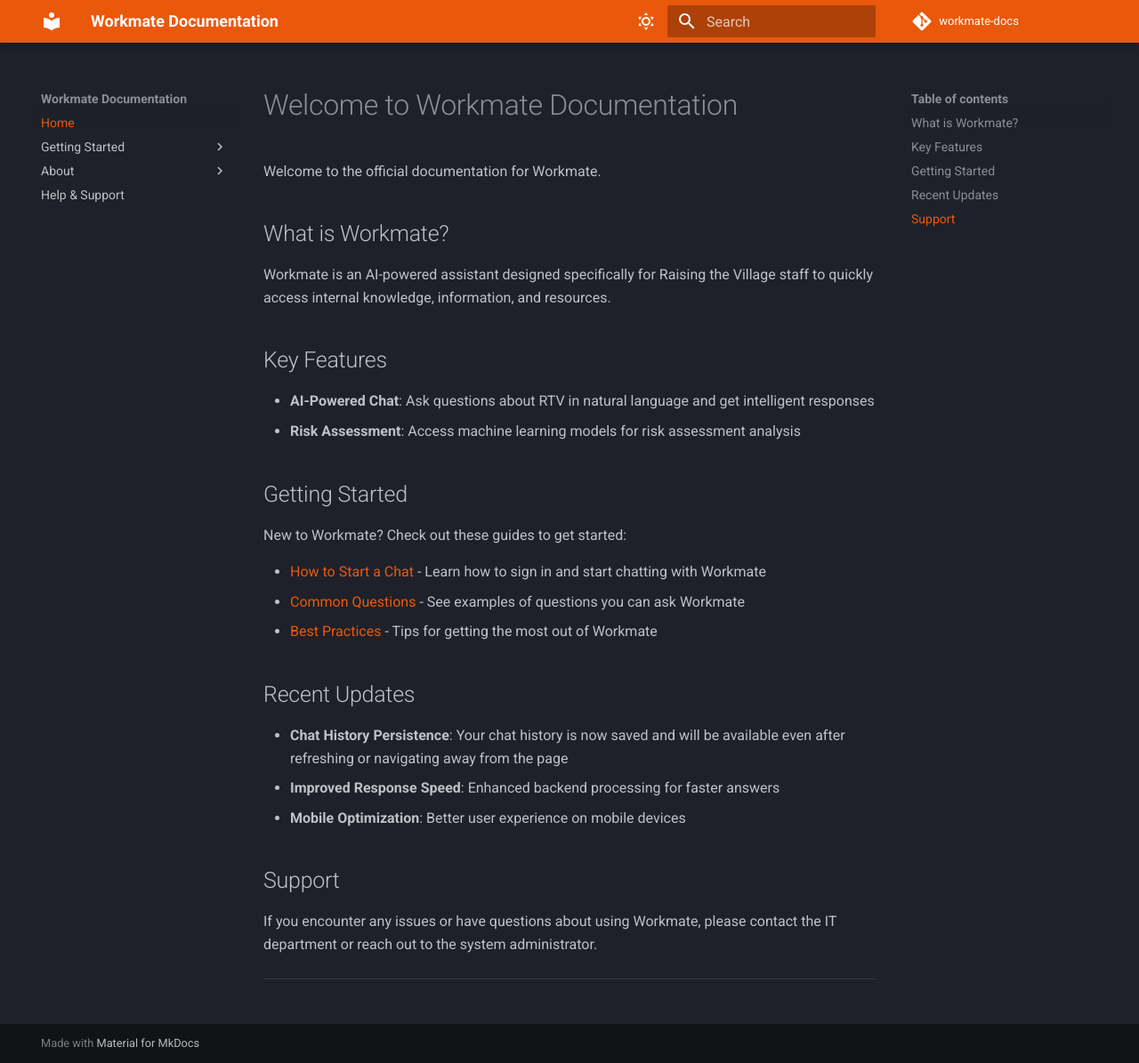
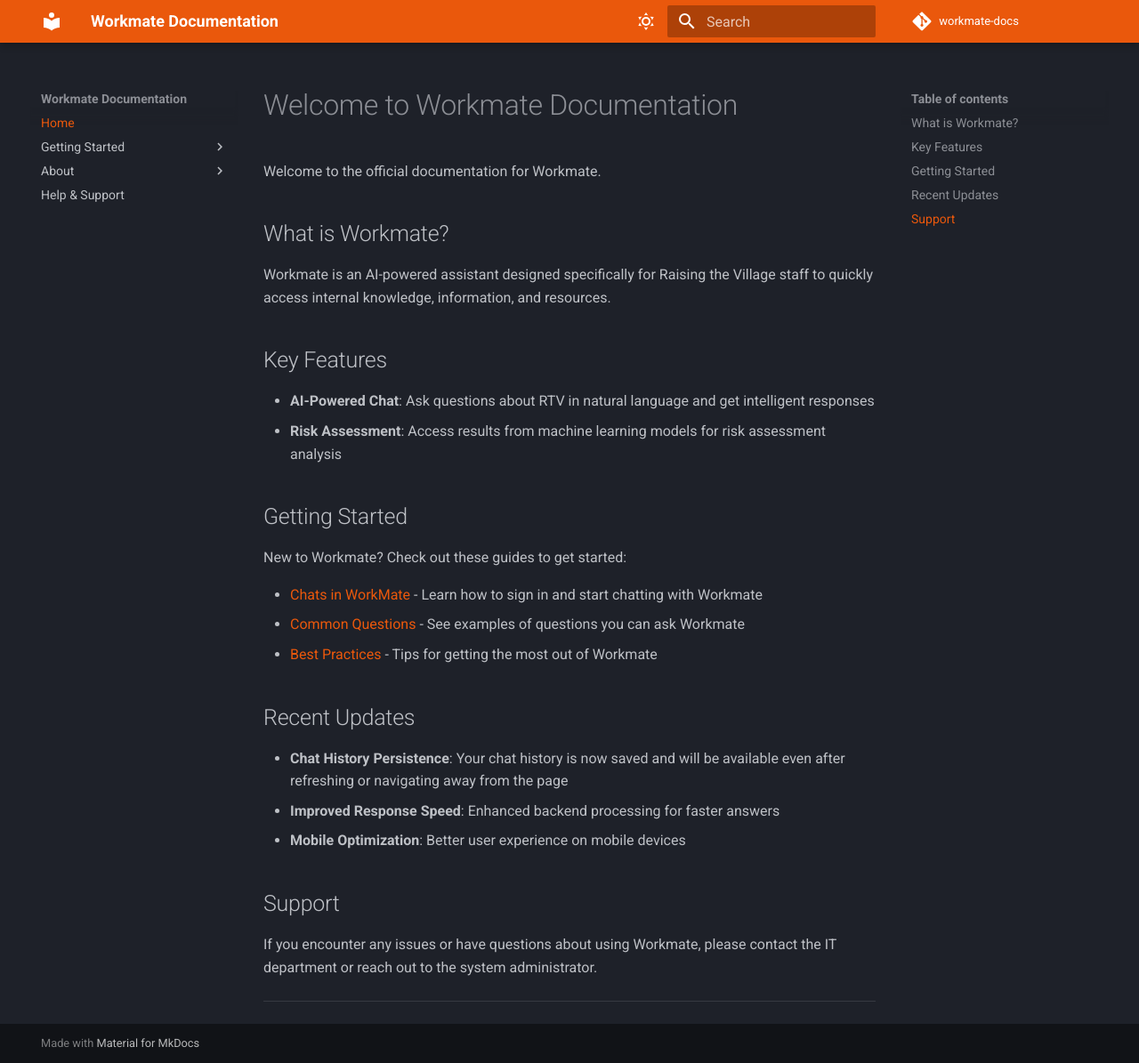
Before and after one commit to Analytics-Raising/workmate-docs, an MkDocs documentation site: the page built from docs/index.md, in a window 1280 px wide and 1195 px high. Shown: the whole window at 89% size. Built offline with MkDocs 1.6.1 and Material for MkDocs 9.7.7, drawn with Linux system fonts in a browser that asks for light colours; comment, search, counter and statistics services are not loaded.

Commit message:
fix: updated home

```diff
--- a/docs/index.md
+++ b/docs/index.md
@@ -9,13 +9,13 @@
 ## Key Features
 
 - **AI-Powered Chat**: Ask questions about RTV in natural language and get intelligent responses
-- **Risk Assessment**: Access machine learning models for risk assessment analysis
+- **Risk Assessment**: Access results from machine learning models for risk assessment analysis
 
 ## Getting Started
 
 New to Workmate? Check out these guides to get started:
 
-- [How to Start a Chat](start_chat.md) - Learn how to sign in and start chatting with Workmate
+- [Chats in WorkMate](/manage_chats/) - Learn how to sign in and start chatting with Workmate
 - [Common Questions](#) - See examples of questions you can ask Workmate
 - [Best Practices](#) - Tips for getting the most out of Workmate
 
```
